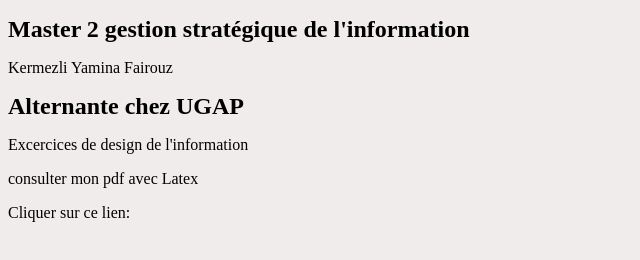
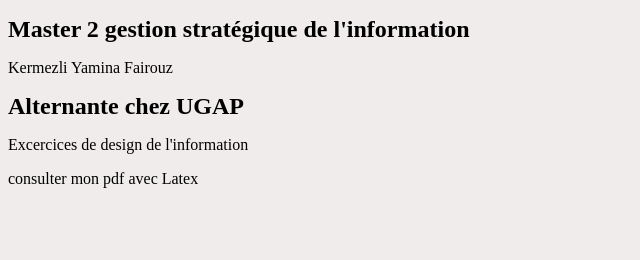
Before and after one commit to Fairouz1642/gsi_designinfo, a plain HTML site: page index.html in a window 1280 px wide. Shown: the whole page, without its empty margins (0-640 px from the left). Drawn offline with Linux system fonts and the light colour scheme.

Commit message:
Update index.html

```diff
--- a/index.html
+++ b/index.html
@@ -32,7 +32,7 @@
     <p>Excercices de design de l'information </p>
 
     <p>consulter mon pdf avec Latex</p>
-    <P>Cliquer sur ce lien: <a href="https://github.com/Fairouz1642/gsi_designinfokermezli/blob/main/latex.kermezli.ugap.pdf>CLIQUER SUR CE LIEN </a>
+    <P><a href="https://github.com/Fairouz1642/gsi_designinfokermezli/blob/main/latex.kermezli.ugap.pdf>CLIQUER SUR CE LIEN </a>
 
 </body>
 </html>
```
